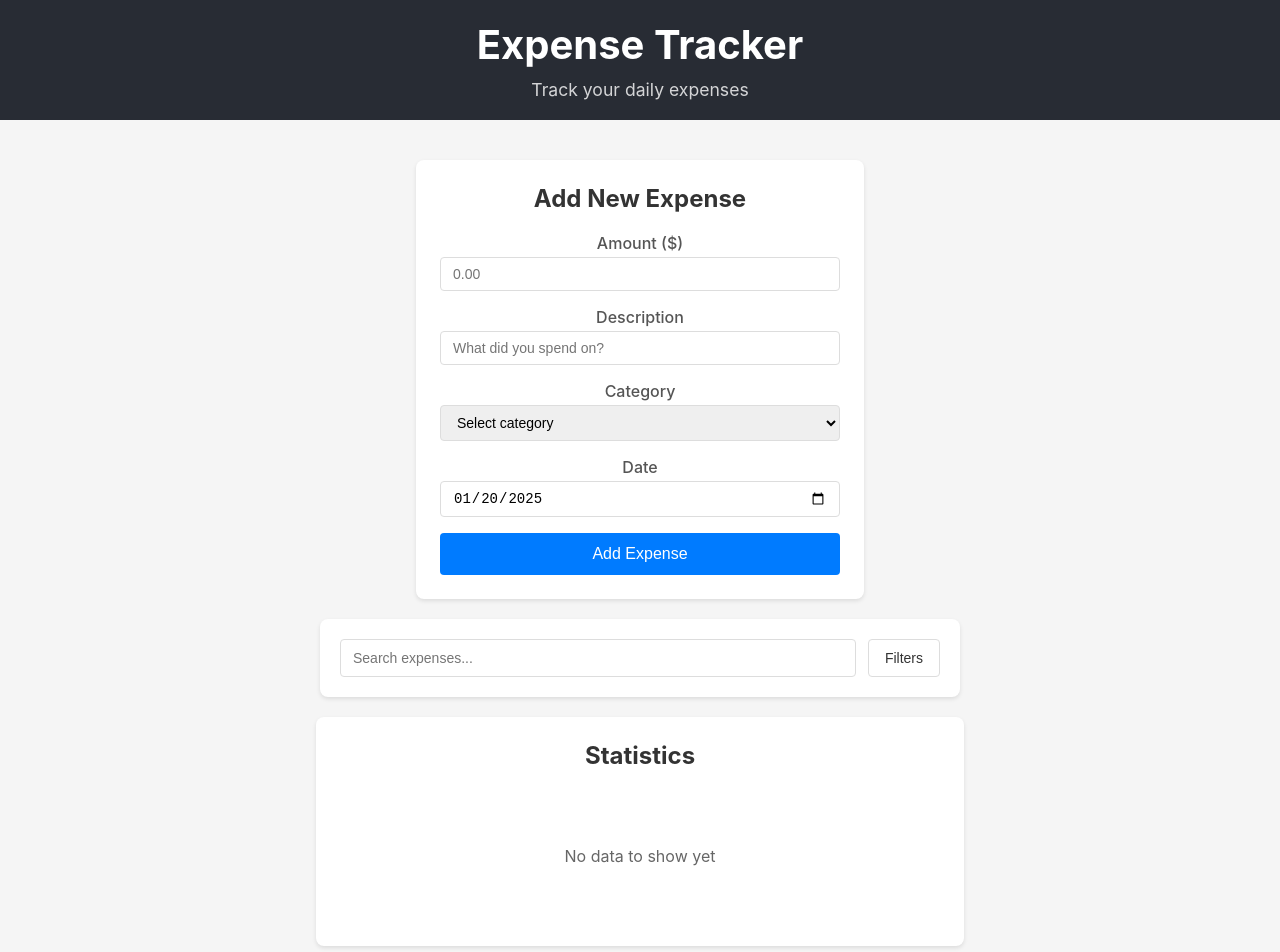
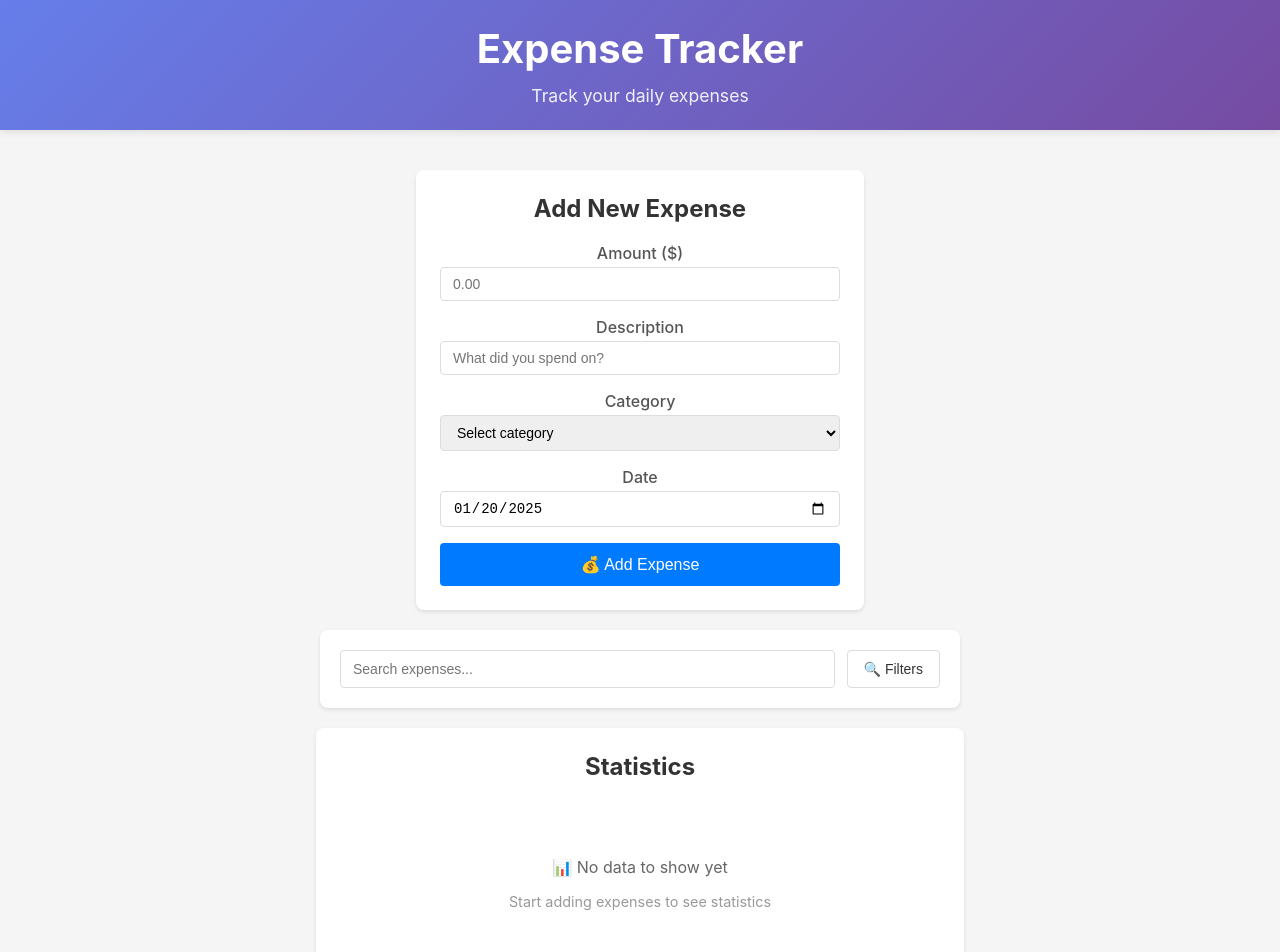
Before and after one commit to MillerJaim/ExpenseTracker, a React (Create React App) app: page / in a window 1280 px wide. Shown: the top 952 px of the page. Built offline with nearby package versions, Linux system fonts and the light colour scheme; the HTML template or start-up script is replaced by a standard one.

Commit message:
Polish UI and add minor improvements
Added some icons and improved the visual feel. The gradient header looks much better now. Small touches but they make a difference.

```diff
--- a/src/App.css
+++ b/src/App.css
@@ -5,20 +5,22 @@
 }
 
 .App-header {
-  background-color: #282c34;
-  padding: 20px;
+  background: linear-gradient(135deg, #667eea 0%, #764ba2 100%);
+  padding: 24px;
   color: white;
+  box-shadow: 0 2px 8px rgba(0,0,0,0.1);
 }
 
 .App-header h1 {
   margin: 0;
   font-size: 2.5rem;
+  font-weight: 700;
 }
 
 .App-header p {
-  margin: 10px 0 0 0;
+  margin: 12px 0 0 0;
   font-size: 1.1rem;
-  opacity: 0.8;
+  opacity: 0.9;
 }
 
 main {
--- a/src/components/ExpenseFilter.tsx
+++ b/src/components/ExpenseFilter.tsx
@@ -60,7 +60,7 @@ const ExpenseFilter: React.FC<ExpenseFilterProps> = ({ onFilterChange, onClearFi
           className={`filter-toggle ${showFilters ? 'active' : ''}`}
           onClick={() => setShowFilters(!showFilters)}
         >
-          <span>Filters</span>
+          <span>🔍 Filters</span>
           {hasActiveFilters && <span className="filter-badge">{
             [category, dateFrom, dateTo].filter(Boolean).length
           }</span>}
--- a/src/components/ExpenseForm.tsx
+++ b/src/components/ExpenseForm.tsx
@@ -102,7 +102,7 @@ const ExpenseForm: React.FC<ExpenseFormProps> = ({ onAddExpense }) => {
       </div>
 
       <button type="submit" className="submit-btn">
-        Add Expense
+        💰 Add Expense
       </button>
     </form>
   );
--- a/src/components/ExpenseList.tsx
+++ b/src/components/ExpenseList.tsx
@@ -38,7 +38,8 @@ const ExpenseList: React.FC<ExpenseListProps> = ({ expenses, onDeleteExpense, on
       <div className="expense-list">
         <h2>Your Expenses</h2>
         <div className="empty-state">
-          <p>No expenses yet. Add your first expense above!</p>
+          <p>📝 No expenses yet</p>
+          <p style={{fontSize: '0.9rem', color: '#999', marginTop: '8px'}}>Add your first expense above to get started!</p>
         </div>
       </div>
     );
--- a/src/components/ExpenseStats.tsx
+++ b/src/components/ExpenseStats.tsx
@@ -62,7 +62,8 @@ const ExpenseStats: React.FC<ExpenseStatsProps> = ({ expenses }) => {
       <div className="expense-stats">
         <h2>Statistics</h2>
         <div className="stats-empty">
-          <p>No data to show yet</p>
+          <p>📊 No data to show yet</p>
+          <p style={{fontSize: '0.9rem', color: '#999'}}>Start adding expenses to see statistics</p>
         </div>
       </div>
     );
```
